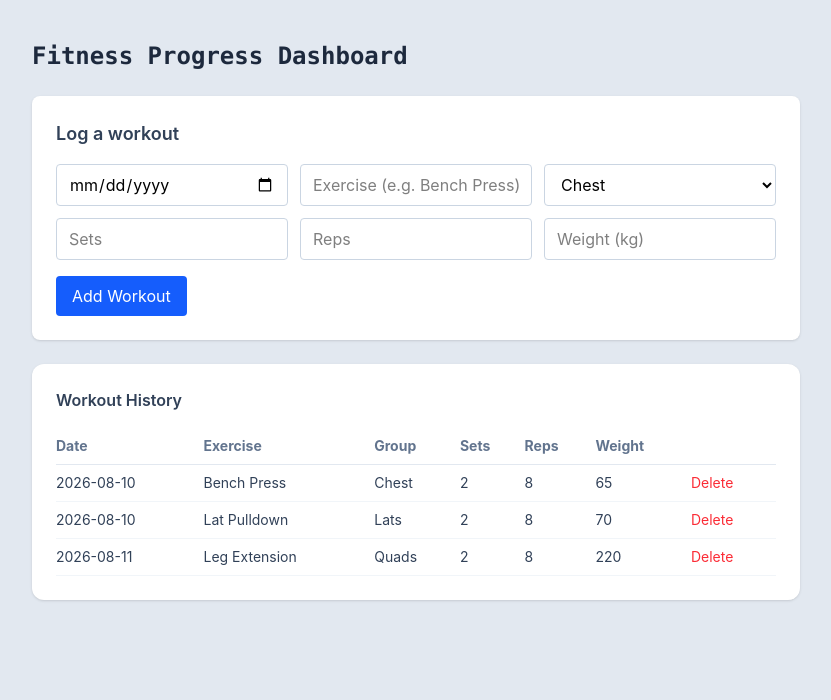
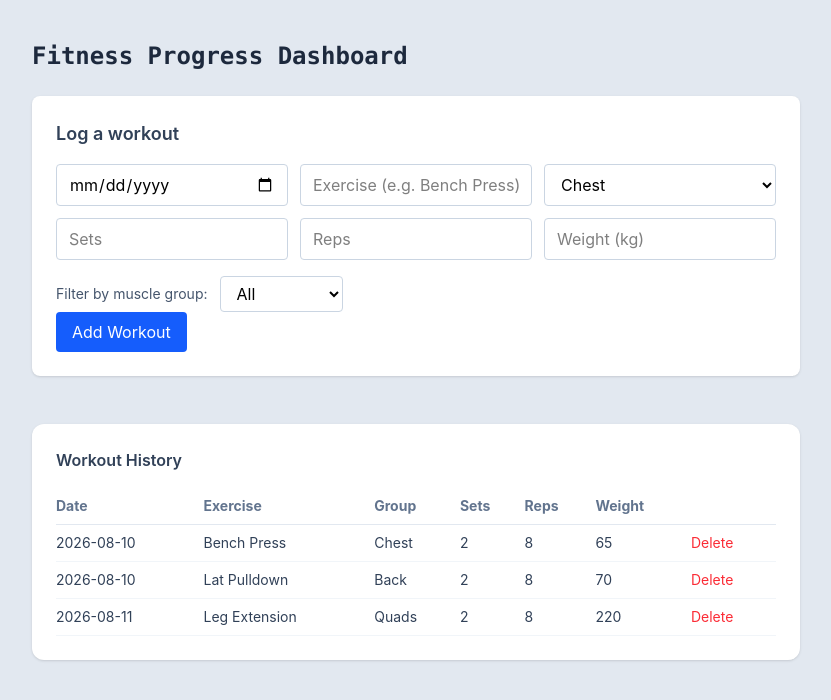
Before and after one commit to hunterzx131/Fitness-Progreess-App, a React (Vite) app: page / in a window 1280 px wide. Shown: the top 700 px of the page, without its empty margins (224-1055 px from the left). Built offline with nearby package versions, Linux system fonts and the light colour scheme.

Commit message:
Initial Commit: Filter Added

```diff
--- a/package.json
+++ b/package.json
@@ -13,6 +13,7 @@
     "@tailwindcss/vite": "^4.3.3",
     "react": "^19.2.8",
     "react-dom": "^19.2.8",
+    "recharts": "^3.10.1",
     "tailwindcss": "^4.3.3"
   },
   "devDependencies": {
--- a/src/App.jsx
+++ b/src/App.jsx
@@ -1,4 +1,13 @@
 import { useState } from "react";
+import {
+  LineChart,
+  Line,
+  XAxis,
+  YAxis,
+  CartesianGrid,
+  Tooltip,
+  ResponsiveContainer,
+} from "recharts";
 
 let nextId = 4;
 
@@ -17,7 +26,7 @@ function App() {
       id: 2,
       date: "2026-08-10",
       exercise: "Lat Pulldown",
-      muscleGroup: "Lats",
+      muscleGroup: "Back",
       sets: 2,
       reps: 8,
       weight: 70,
@@ -35,13 +44,15 @@ function App() {
 
   const [date, setDate] = useState("");
   const [exercise, setExercise] = useState("");
-  const [muscleGroup, setMuscleGroup] = useState ("");
+  const [muscleGroup, setMuscleGroup] = useState("Chest");
   const [sets, setSets] = useState("");
   const [reps, setReps] = useState("");
   const [weight, setWeight] = useState("");
 
-  function handleAddWorkout () {
-    if (!date || !exercise || !sets || !reps || !weight){
+  const [filter, setFilter] = useState("All");
+
+  function handleAddWorkout() {
+    if (!date || !exercise || !sets || !reps || !weight) {
       alert("Please fill in all fields");
       return;
     }
@@ -54,7 +65,6 @@ function App() {
       sets: Number(sets),
       reps: Number(reps),
       weight: Number(weight),
-
     };
 
     setWorkouts([...workouts, newWorkout]);
@@ -64,15 +74,23 @@ function App() {
     setSets("");
     setReps("");
     setWeight("");
-
   }
 
-  function handleDeleteWorkout (id) {
+  function handleDeleteWorkout(id) {
     setWorkouts(workouts.filter((w) => w.id !== id));
   }
 
+  const filteredWorkouts =
+    filter === "All"
+      ? workouts
+      : workouts.filter((w) => w.muscleGroup === filter);
 
-
+  const chartData = [...filteredWorkouts]
+    .sort((a,b) => new Date(a.date) - new Date(b.date))
+    .map((w) => ({
+      date: w.date,
+      volume: w.sets * w.reps * w.weight,
+    }));
 
   return (
     <div className="min-h-screen w-full bg-slate-200 py-10 px-4">
@@ -134,6 +152,24 @@ function App() {
             />
           </div>
 
+          <div className="flex items-center gap-3">
+            <label className="text-sm text-slate-600">
+              Filter by muscle group:
+            </label>
+            <select
+              value={filter}
+              onChange={(e) => setFilter(e.target.value)}
+              className="border border-slate-300 rounded px-3 py-1.5 outline-none focus:border-blue-500"
+            >
+              <option value="All">All</option>
+              <option value="Chest">Chest</option>
+              <option value="Back">Back</option>
+              <option value="Legs">Legs</option>
+              <option value="Shoulders">Shoulders</option>
+              <option value="Arms">Arms</option>
+            </select>
+          </div>
+
           <button
             onClick={handleAddWorkout}
             className="bg-blue-600 text-white rounded px-4 py-2 hover:bg-blue-700"
@@ -142,10 +178,16 @@ function App() {
           </button>
         </div>
 
+        <div className="">
+
+        </div>
+
         <div className="bg-white rounded-xl shadow p-6">
-          <h2 className="txt-lg font-semibold text-slate-700 mb-4">Workout History</h2>
+          <h2 className="txt-lg font-semibold text-slate-700 mb-4">
+            Workout History
+          </h2>
 
-          {workouts.length === 0 ? (
+          {filteredWorkouts.length === 0 ? (
             <p className=" text-slate-400 text-sm">No Workouts logged yet.</p>
           ) : (
             <table className="w-full text-sm text-left">
@@ -161,18 +203,21 @@ function App() {
                 </tr>
               </thead>
               <tbody>
-                {workouts.map((w) => (
+                {filteredWorkouts.map((w) => (
                   <tr key={w.id} className="border-b border-slate-100">
                     <td className="py-2 pr-2 text-slate-700">{w.date}</td>
                     <td className="py-2 pr-2 text-slate-700">{w.exercise}</td>
-                    <td className="py-2 pr-2 text-slate-700">{w.muscleGroup}</td>
+                    <td className="py-2 pr-2 text-slate-700">
+                      {w.muscleGroup}
+                    </td>
                     <td className="py-2 pr-2 text-slate-700">{w.sets}</td>
                     <td className="py-2 pr-2 text-slate-700">{w.reps}</td>
                     <td className="py-2 pr-2 text-slate-700">{w.weight}</td>
                     <td className="py-2 pr-2">
                       <button
                         onClick={() => handleDeleteWorkout(w.id)}
-                        className="text-red-500 hover:text-red-700">
+                        className="text-red-500 hover:text-red-700"
+                      >
                         Delete
                       </button>
                     </td>
@@ -180,7 +225,6 @@ function App() {
                 ))}
               </tbody>
             </table>
-
           )}
         </div>
       </div>
```
Also changed, not shown: 1 other file (tests, documents, lock files or other folders). Lines whose indentation alone changed are shown as unchanged.
